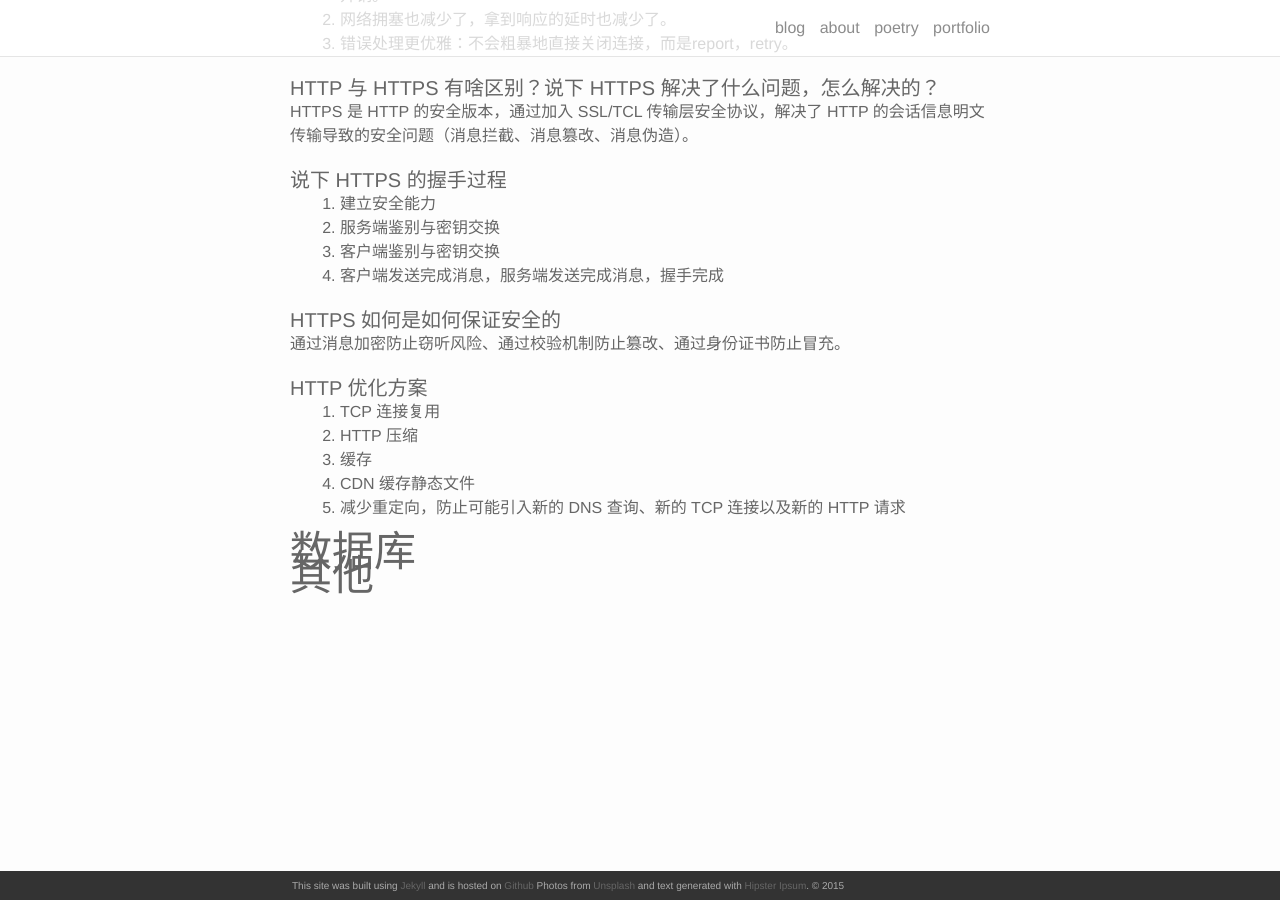
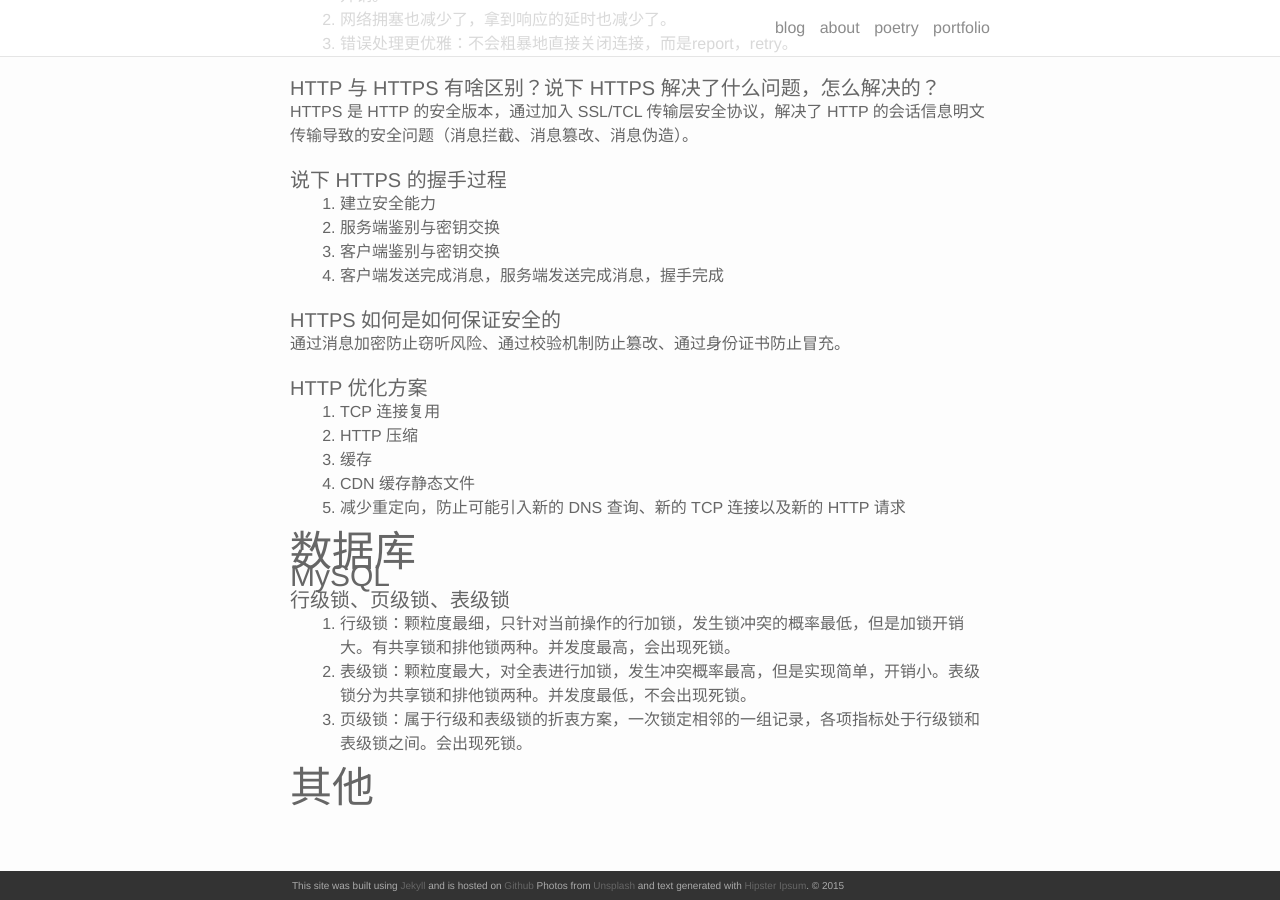
Before and after one commit to akmissxt/blog, a Jekyll site: the page built from _posts/2021-04-05-面试复习.markdown, in a window 1280 px wide and 900 px high, scrolled down 2309 px. Built offline with Jekyll 4.4.1, drawn with Linux system fonts in a browser that asks for light colours; nearby versions of some CDN libraries; our own code applies the rules of GitHub Pages for plain Markdown files.

```diff
--- a/_posts/2021-04-05-面试复习.markdown
+++ b/_posts/2021-04-05-面试复习.markdown
@@ -98,4 +98,11 @@
 
 ## 数据库
 
+### MySQL
+
+#### 行级锁、页级锁、表级锁
+1. 行级锁：颗粒度最细，只针对当前操作的行加锁，发生锁冲突的概率最低，但是加锁开销大。有共享锁和排他锁两种。并发度最高，会出现死锁。
+2. 表级锁：颗粒度最大，对全表进行加锁，发生冲突概率最高，但是实现简单，开销小。表级锁分为共享锁和排他锁两种。并发度最低，不会出现死锁。
+3. 页级锁：属于行级和表级锁的折衷方案，一次锁定相邻的一组记录，各项指标处于行级锁和表级锁之间。会出现死锁。
+
 ## 其他
```
